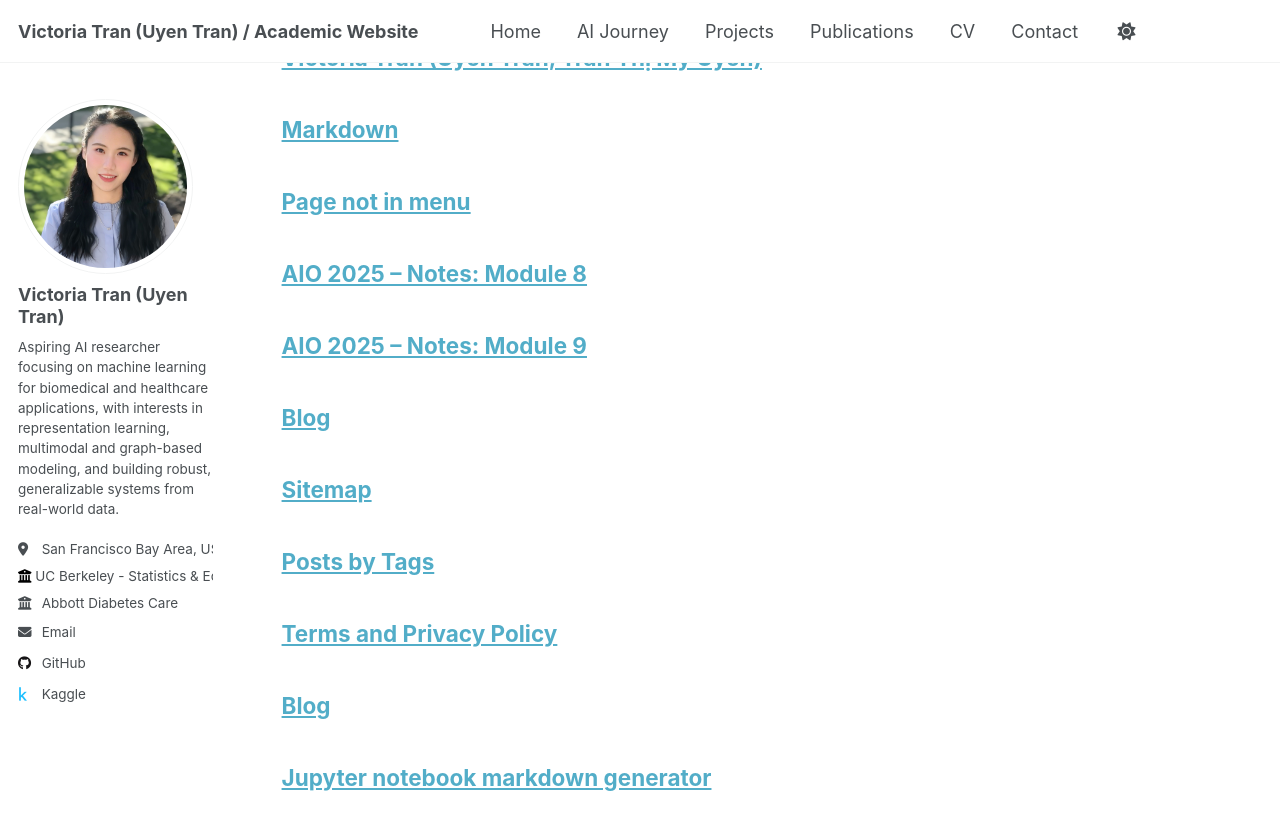
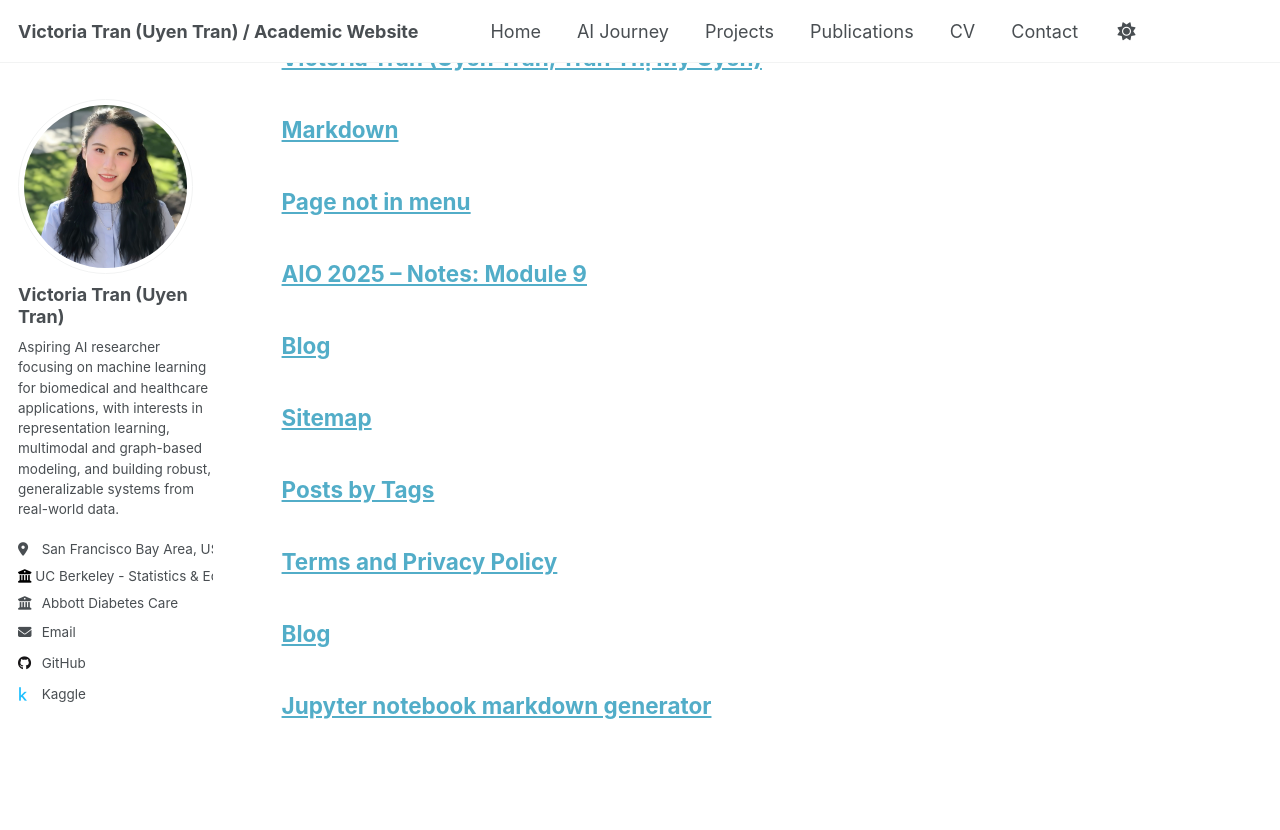
Before and after one commit to uyentran9/uyentran-ai-blog, a Jekyll site: the page built from _pages/archive-layout-with-content.md, in a window 1280 px wide and 900 px high, scrolled down 5065 px. Shown: the top 830 px of the window. Built offline with Jekyll 4.4.1, drawn with Linux system fonts in a browser that asks for light colours; a script that is not in the unit is left out.

Commit message:
Update title and publication status for Module 8 notes

```diff
--- a/_pages/blog/notes-module8.html
+++ b/_pages/blog/notes-module8.html
@@ -1,9 +1,10 @@
 ---
 layout: archive
-title: "AIO 2025 – Notes: Module 8"
+title: "AIO 2026 – Notes: Module 8"
 permalink: /blog/notes/module8/
 author_profile: true
 module_tag: "module8"
+published: false
 ---
 
 {% include base_path %}
```
